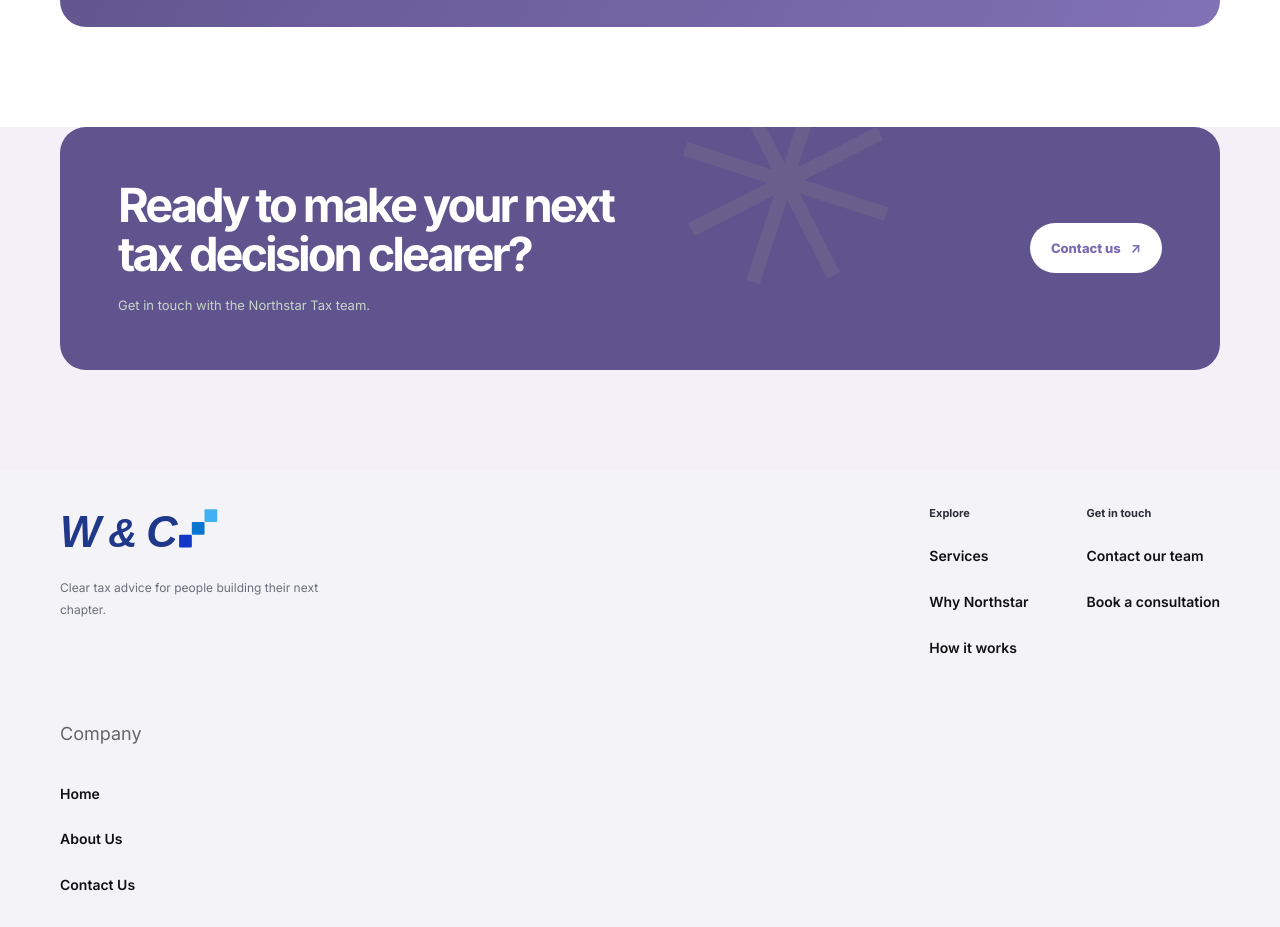
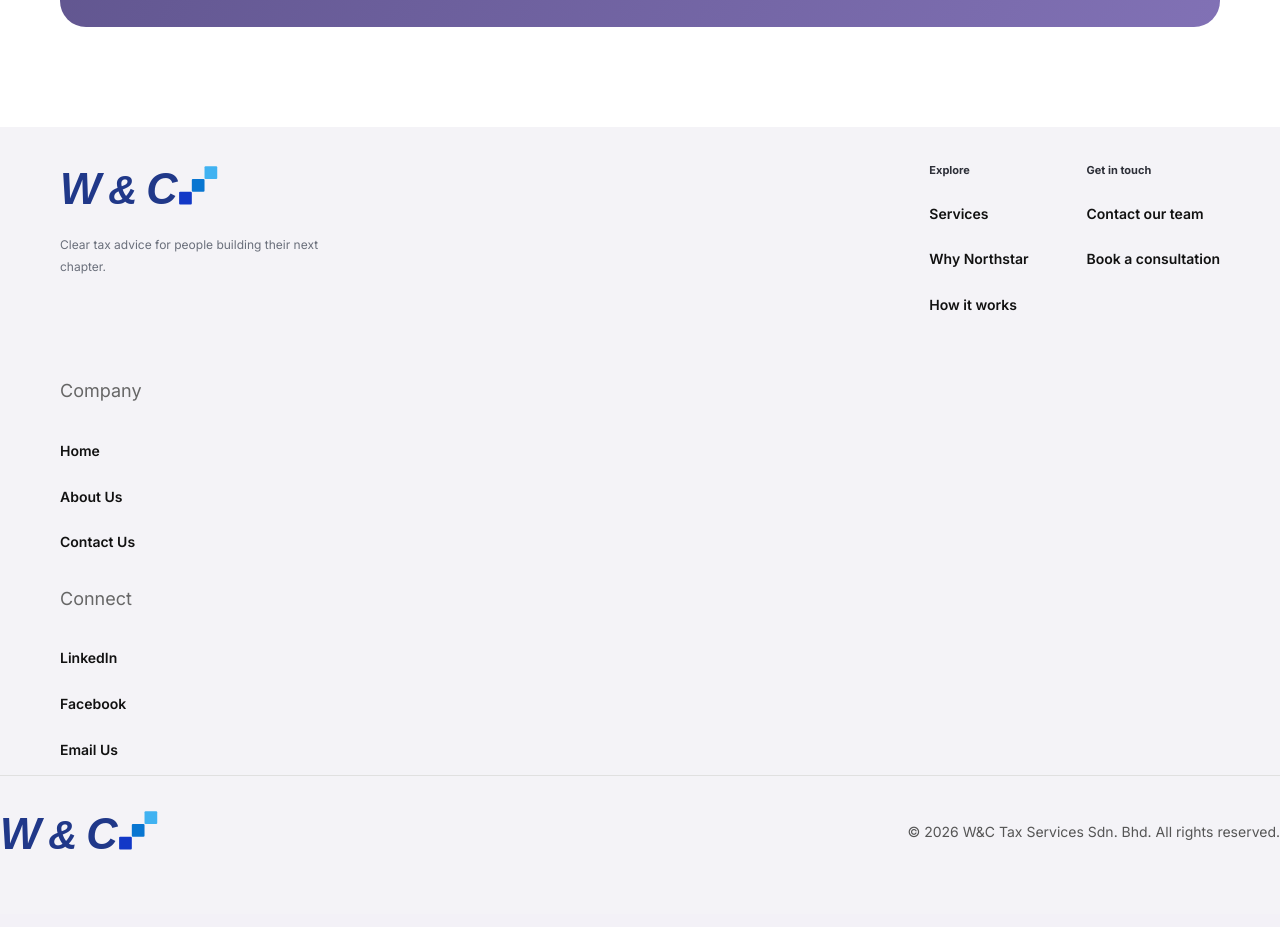
Before and after one commit to ayuniazman/MACSOFT_TAXFIRM, a plain HTML site: page index.html in a window 1280 px wide. Shown: the part 3697-4624 px from the top of the page. Drawn offline with Linux system fonts and the light colour scheme.

```diff
--- a/index.html
+++ b/index.html
@@ -239,23 +239,6 @@
     </section>
   </main>
 
-      <section class="cta-band" id="contact">
-        <div class="wrap">
-          <div class="cta-panel reveal">
-            <div>
-              <h2>Ready to make your next tax decision clearer?</h2>
-              <p>Get in touch with the Northstar Tax team.</p>
-            </div>
-            <a
-              class="btn light"
-              href="contact.html"
-              >Contact us <span>↗</span></a
-            >
-          </div>
-        </div>
-      </section>
-    </main>
-
     <footer>
       <div class="wrap">
         <div class="footer-top">
```
Also changed, not shown: integratedReportingService.html (+1 -1 lines), taxPlanning.html (+1 -1 lines), tax_Incentive.html (+1 -1 lines), tax_audit.html (+1 -1 lines).
